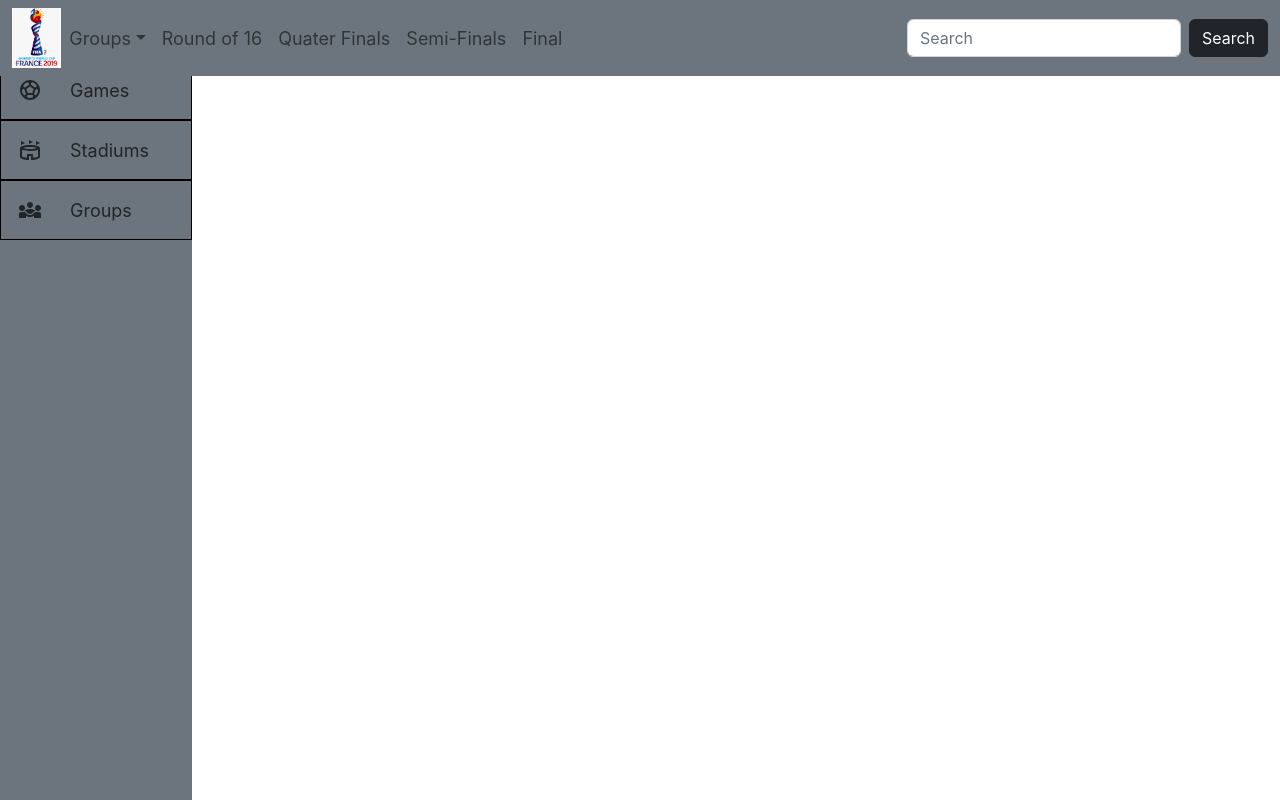
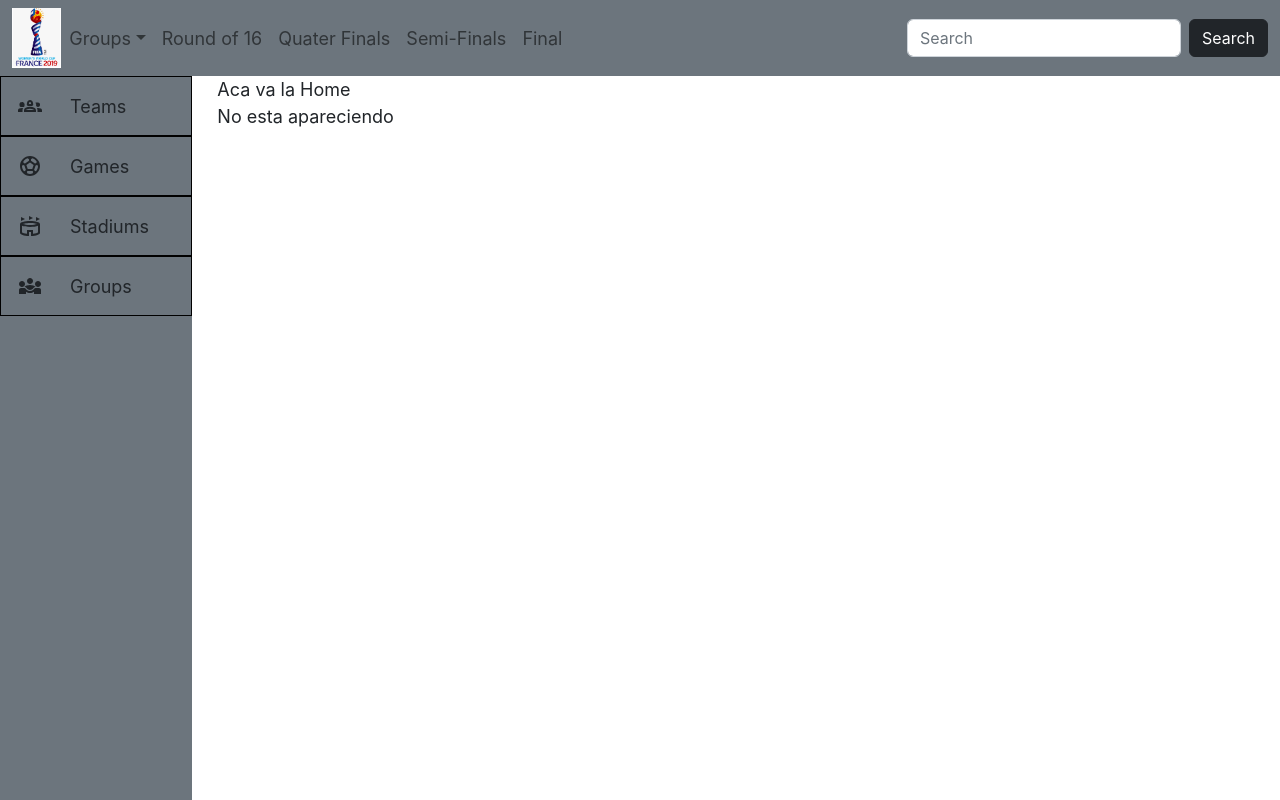
Before and after one commit to gastonh017/WWCC22, a React (Create React App) app: page / in a window 1280 px wide. Built offline with nearby package versions, Linux system fonts and the light colour scheme.

Commit message:
aceptando cambios

```diff
--- a/src/App.js
+++ b/src/App.js
@@ -16,18 +16,22 @@ function App() {
   return (
     <div className="App">
       <BrowserRouter>
-        <div>
+        <Row>
           <Navbar />
-          <Sidebar />
-        </div>
+        </ Row>
 
-          <Routes>
-            <Route path='/' exact element={<Home />} />
-            <Route path='/teams' element={<Teams />} />
-            <Route path='/games' element={<Games/>} />
-            <Route path='/groups' element={<Groups/>} />
-
-          </Routes>
+        <Row className = 'margin_top_sidebar' >
+          <Col lg='2' >
+            <Sidebar />
+          </Col>
+          <Col lg='10' >
+            <Routes>
+              <Route path='/' exact element={<Home  />} />
+              <Route path='/teams'  element={<Teams />} />
+              <Route path='/games'  element={<Games />} />
+            </Routes>
+          </Col>
+        </ Row>
 
       </BrowserRouter>
     </div>
```
